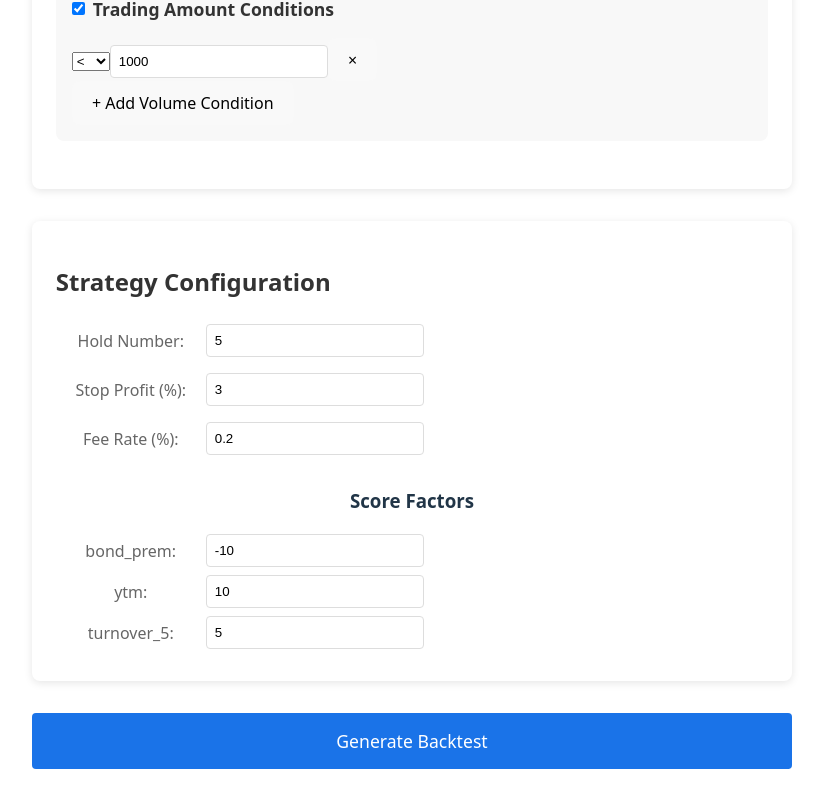
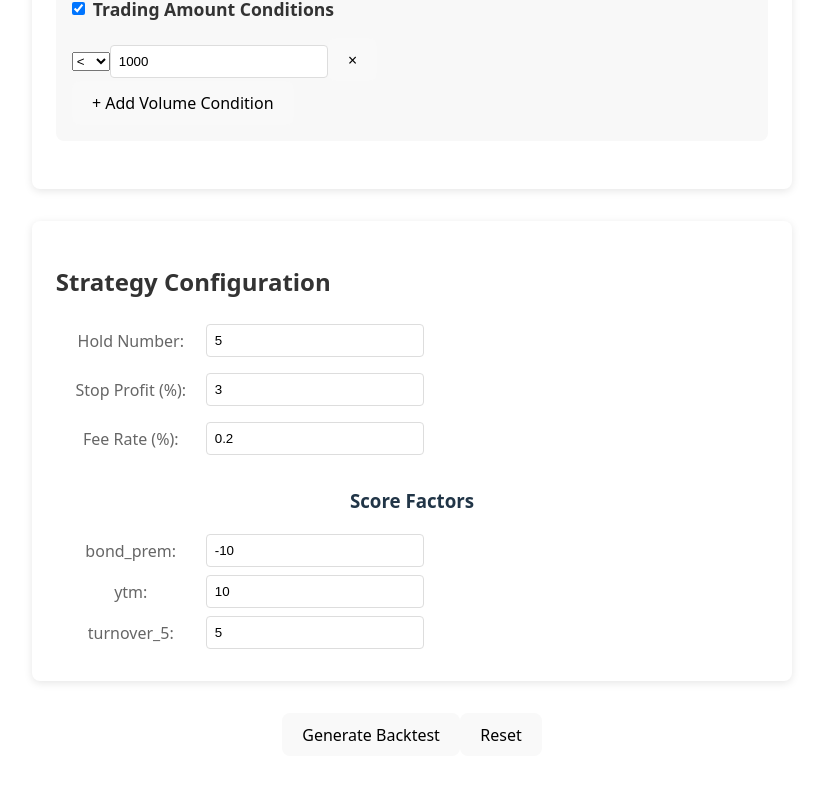
Before and after one commit to Shoreline-ai/Monterey, a React (Vite) app in the folder monterey/: page / in a window 1280 px wide. Shown: the part 986-1794 px from the top of the page, without its empty margins (228-1051 px from the left). Built offline with nearby package versions, Linux system fonts and the light colour scheme.

Commit message:
add reset button

```diff
--- a/monterey/src/backtest/ConvertibleBondsBacktest.jsx
+++ b/monterey/src/backtest/ConvertibleBondsBacktest.jsx
@@ -4,16 +4,15 @@ import './ConvertibleBondsBacktest.css';
 export default function ConvertibleBondsBacktest() {
   const COMPARATORS = ['<', '>', '==', '<=', '>='];
 
-  // State for data section matching config.json
-  const [data, setData] = useState({
+  // Initial state with values
+  const initialState = {
+    data: {
       cb_data_path: '',
       index_data_path: '',
       start_date: '2022-08-01',
       end_date: '2025-12-31'
-  });
-
-  // State for strategy section matching config.json
-  const [strategy, setStrategy] = useState({
+    },
+    strategy: {
       exclude_conditions: {
         price: {
           enabled: true,
@@ -40,14 +39,81 @@ export default function ConvertibleBondsBacktest() {
       hold_num: 5,
       stop_profit: 0.03,
       fee_rate: 0.002
-  });
+    }
+  };
 
-  // Add new state for JSON output
+  // Empty state for reset - keep score_factors structure
+  const emptyState = {
+    data: {
+      cb_data_path: '',
+      index_data_path: '',
+      start_date: '',
+      end_date: ''
+    },
+    strategy: {
+      exclude_conditions: {
+        price: {
+          enabled: false,
+          conditions: [
+            { comparator: '', value: '' }
+          ]
+        },
+        duration: {
+          enabled: false,
+          conditions: [
+            { comparator: '', value: '' }
+          ]
+        },
+        volume: {
+          enabled: false,
+          conditions: [
+            { comparator: '', value: '' }
+          ]
+        }
+      },
+      score_factors: ['bond_prem', 'ytm', 'turnover_5'],
+      weights: [0, 0, 0],
+      hold_num: '',
+      stop_profit: '',
+      fee_rate: ''
+    }
+  };
+
+  // States
+  const [data, setData] = useState(initialState.data);
+  const [strategy, setStrategy] = useState(initialState.strategy);
   const [jsonOutput, setJsonOutput] = useState(null);
 
-  // Convert yyyy-MM-dd to yyyyMMdd for API/storage
+  // Reset handler - make sure to set jsonOutput to null
+  const handleReset = () => {
+    setData(emptyState.data);
+    setStrategy({
+      ...emptyState.strategy,
+      score_factors: strategy.score_factors,
+      weights: strategy.score_factors.map(() => 0)
+    });
+    setJsonOutput(null); // This will remove the Generated Configuration box
+    console.log('Reset clicked, all values cleared and output removed');
+  };
+
+  // Date format conversion functions
   const getStorageFormat = (dateStr) => {
     return dateStr.replace(/-/g, '');
+  };
+
+  // Generate config handler
+  const handleGenerateConfig = () => {
+    const configData = {
+      data: {
+        ...data,
+        start_date: data.start_date ? getStorageFormat(data.start_date) : '',
+        end_date: data.end_date ? getStorageFormat(data.end_date) : ''
+      },
+      strategies: [strategy],
+      output_path: 'result/backtest_output.xlsx'
+    };
+    setJsonOutput(configData);
+    console.log('Generated config:', configData);
   };
 
   // Handler for date changes
@@ -159,8 +225,11 @@ export default function ConvertibleBondsBacktest() {
     return conditions;
   };
 
-  // Modified submit handler
-  const handleSubmit = (e) => {
+  return (
+    <div className="backtest-container">
+      <h1>Convertible Bond Backtesting</h1>
+
+      <form onSubmit={(e) => {
         e.preventDefault();
         const config = {
           data,
@@ -173,25 +242,23 @@ export default function ConvertibleBondsBacktest() {
 
         // Update the JSON output state
         setJsonOutput(config);
-  };
-
-  return (
-    <div className="backtest-container">
-      <h1>Convertible Bond Backtesting</h1>
-
-      <form onSubmit={handleSubmit}>
+      }}>
         {/* Data Section */}
-        <section className="data-section">
+        <section className="config-section">
           <h2>Data Configuration</h2>
+          <div className="section-content">
             <div className="input-group">
               <label>Start Date:</label>
               <input
                 type="date"
                 value={data.start_date}
-              onChange={handleDateChange('start_date')}
+                onChange={(e) => setData(prev => ({
+                  ...prev,
+                  start_date: e.target.value
+                }))}
               />
               <span className="date-value">
-              yyyyMMdd: {getDisplayFormat(data.start_date)}
+                {data.start_date && `yyyyMMdd: ${getStorageFormat(data.start_date)}`}
               </span>
             </div>
             <div className="input-group">
@@ -199,16 +266,20 @@ export default function ConvertibleBondsBacktest() {
               <input
                 type="date"
                 value={data.end_date}
-              onChange={handleDateChange('end_date')}
+                onChange={(e) => setData(prev => ({
+                  ...prev,
+                  end_date: e.target.value
+                }))}
               />
               <span className="date-value">
-              yyyyMMdd: {getDisplayFormat(data.end_date)}
+                {data.end_date && `yyyyMMdd: ${getStorageFormat(data.end_date)}`}
               </span>
+            </div>
           </div>
         </section>
 
         {/* Updated Exclude Conditions Section */}
-        <section className="exclude-conditions-section">
+        <section className="config-section">
           <h2>Exclude Conditions</h2>
 
           {/* Price Conditions */}
@@ -372,9 +443,10 @@ export default function ConvertibleBondsBacktest() {
         </section>
 
         {/* Strategy Section */}
-        <section className="strategy-section">
+        <section className="config-section">
           <h2>Strategy Configuration</h2>
 
+          <div className="section-content">
             <div className="input-group">
               <label>Hold Number:</label>
               <input
@@ -414,21 +486,38 @@ export default function ConvertibleBondsBacktest() {
                     value={strategy.weights[index]}
                     onChange={(e) => {
                       const newWeights = [...strategy.weights];
-                    newWeights[index] = parseInt(e.target.value);
-                    handleStrategyChange('weights', newWeights);
+                      newWeights[index] = Number(e.target.value);
+                      setStrategy(prev => ({
+                        ...prev,
+                        weights: newWeights
+                      }));
                     }}
                   />
                 </div>
               ))}
             </div>
+          </div>
         </section>
 
-        <button type="submit" className="submit-button">
+        {/* Buttons Section */}
+        <div className="buttons-container">
+          <button
+            className="generate-button"
+            type="submit"
+            onClick={handleGenerateConfig}
+          >
             Generate Backtest
           </button>
+          <button
+            className="reset-button"
+            onClick={handleReset}
+          >
+            Reset
+          </button>
+        </div>
       </form>
 
-      {/* JSON Output Section */}
+      {/* JSON Output Section - will be removed when jsonOutput is null */}
       {jsonOutput && (
         <section className="json-output-section">
           <h2>Generated Configuration</h2>
```
Lines whose indentation alone changed are shown as unchanged.
